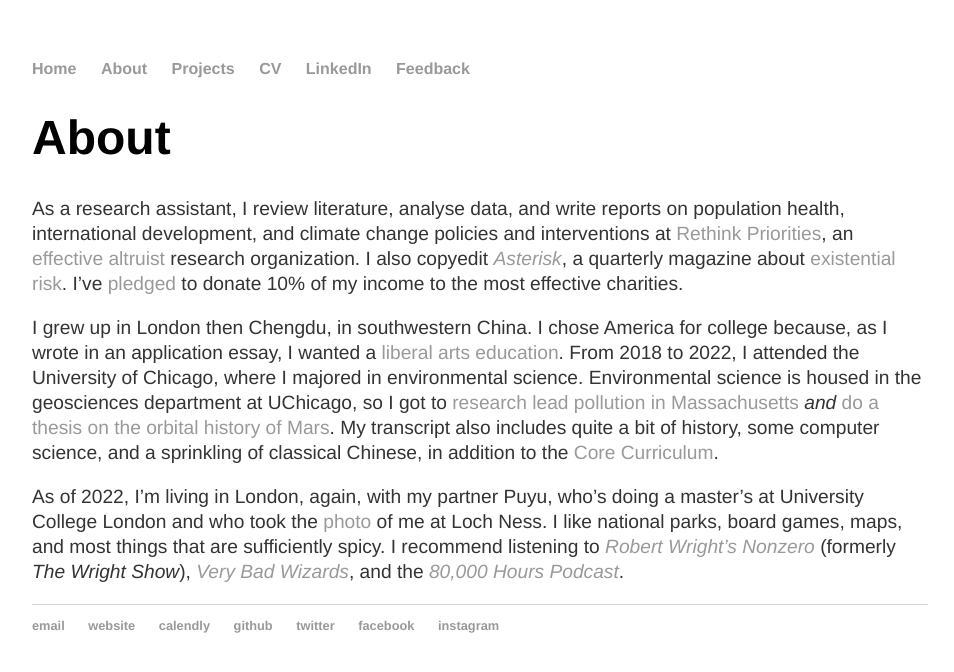
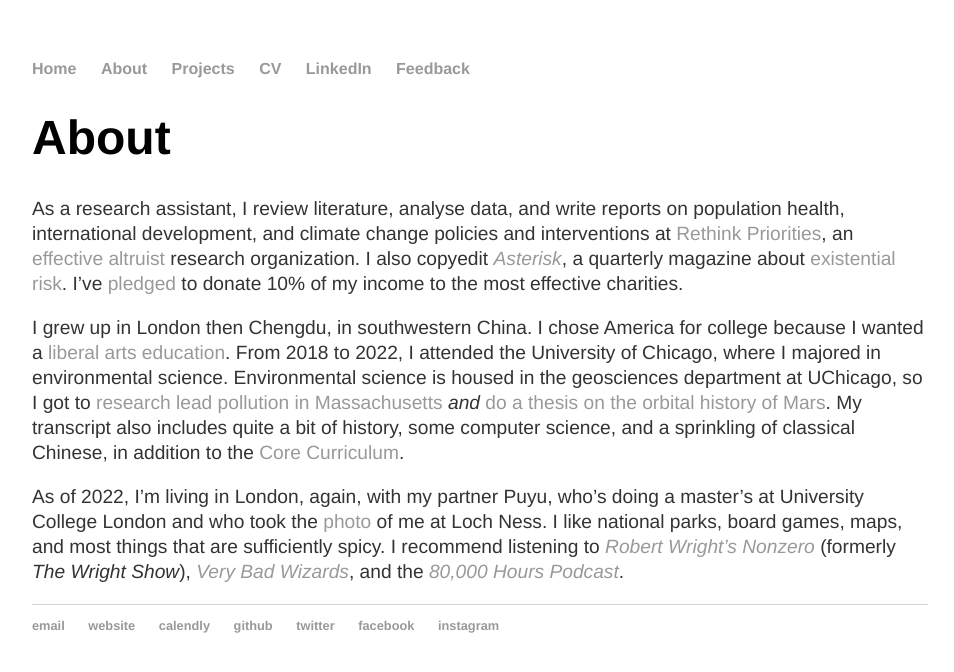
Before and after one commit to y-james-hu/y-james-hu.github.io, a Jekyll site: the page built from about/index.html, in a window 1280 px wide. Shown: the top 672 px of the page, without its empty margins (160-1114 px from the left). Built offline with Jekyll 4.4.1, drawn with Linux system fonts in a browser that asks for light colours.

Commit message:
Update index.html

```diff
--- a/about/index.html
+++ b/about/index.html
@@ -4,6 +4,6 @@
 ---
   <h1>{{ page.title }}</h1>
     <p>As a research assistant, I review literature, analyse data, and write reports on population health, international development, and climate change policies and interventions at <a href = "https://rethinkpriorities.org/">Rethink Priorities</a>, an <a href = "https://effectivealtruism.org">effective altruist</a> research organization. I also copyedit <a href = "http://asteriskmag.com/"><em>Asterisk</em></a>, a quarterly magazine about <a href = "https://theprecipice.com/">existential risk</a>. I’ve <a href="https://www.givingwhatwecan.org/pledge">pledged</a> to donate 10% of my income to the most effective charities.</p>
-    <p>I grew up in London then Chengdu, in southwestern China. I chose America for college because, as I wrote in an application essay, I wanted a <a href = "https://en.wikipedia.org/wiki/Liberal_arts_education">liberal arts education</a>. From 2018 to 2022, I attended the University of Chicago, where I majored in environmental science. Environmental science is housed in the geosciences department at UChicago, so I got to <a href = "../projects/mbl_ses_report.pdf">research lead pollution in Massachusetts</a> <em>and</em> <a href = "../projects/uchicago_bs_thesis.pdf">do a thesis on the orbital history of Mars</a>. My transcript also includes quite a bit of history, some computer science, and a sprinkling of classical Chinese, in addition to the <a href = "https://college.uchicago.edu/academics/core-curriculum">Core Curriculum</a>.</p>
+    <p>I grew up in London then Chengdu, in southwestern China. I chose America for college because I wanted a <a href = "https://en.wikipedia.org/wiki/Liberal_arts_education">liberal arts education</a>. From 2018 to 2022, I attended the University of Chicago, where I majored in environmental science. Environmental science is housed in the geosciences department at UChicago, so I got to <a href = "../projects/mbl_ses_report.pdf">research lead pollution in Massachusetts</a> <em>and</em> <a href = "../projects/uchicago_bs_thesis.pdf">do a thesis on the orbital history of Mars</a>. My transcript also includes quite a bit of history, some computer science, and a sprinkling of classical Chinese, in addition to the <a href = "https://college.uchicago.edu/academics/core-curriculum">Core Curriculum</a>.</p>
     <p>As of 2022, I’m living in London, again, with my partner Puyu, who’s doing a master’s at University College London and who took the <a href = "../">photo</a> of me at Loch Ness. I like national parks, board games, maps, and most things that are sufficiently spicy. I recommend listening to <em><a href = "https://bloggingheads.tv/programs/wrightshow">Robert Wright’s Nonzero</a></em> (formerly <em>The Wright Show</em>), <em><a href = "https://www.verybadwizards.com/">Very Bad Wizards</a></em>, and the <em><a href = "https://80000hours.org/podcast/">80,000 Hours Podcast</a></em>.</p>
     <p></p>
```
